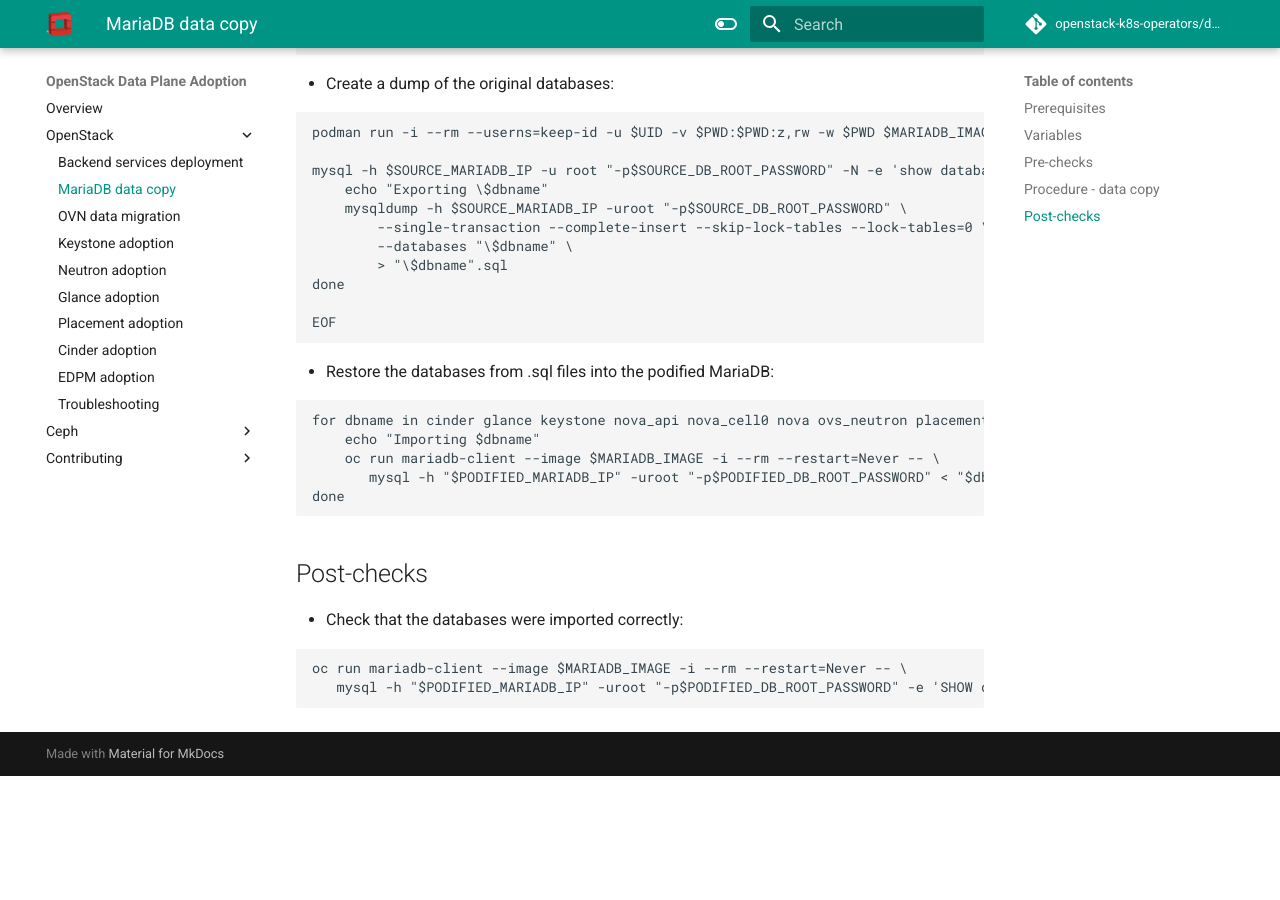
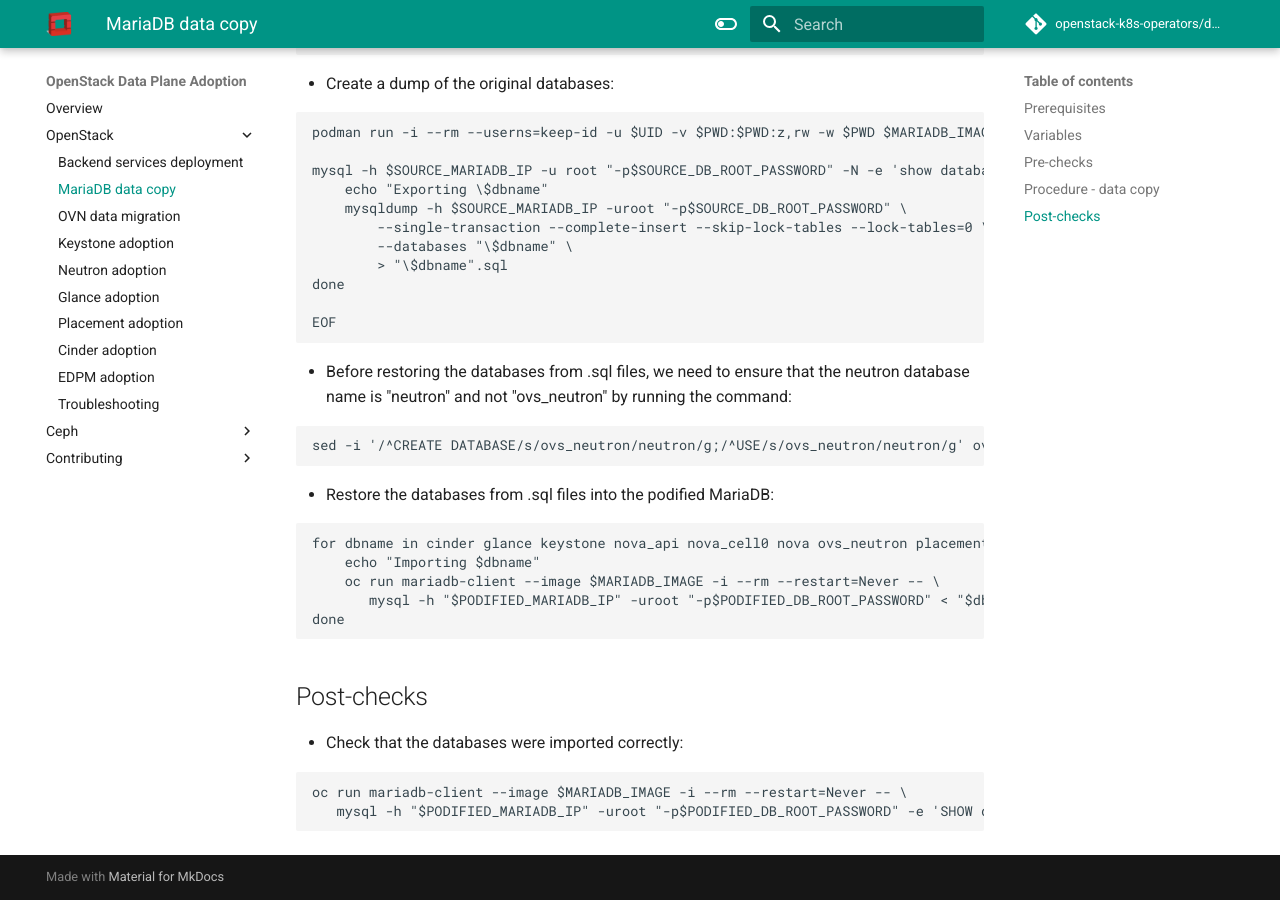
Before and after one commit to openstack-k8s-operators/data-plane-adoption, an MkDocs documentation site: the page built from docs/openstack/mariadb_copy.md, in a window 1280 px wide and 900 px high, scrolled down 1652 px. Built offline with MkDocs 1.6.1 and Material for MkDocs 9.7.7, drawn with Linux system fonts in a browser that asks for light colours; comment, search, counter and statistics services are not loaded; the version menu is left out; before the commit the page ends 2428 px from its top, so only the background shows below that.

Commit message:
Ensure that neutron db is adopted correctly
On a OSP Wallaby environment the neutron DB will be called "ovs_neutron"
but neutron pod expects the database to be called "neutron"

````diff
--- a/docs/openstack/mariadb_copy.md
+++ b/docs/openstack/mariadb_copy.md
@@ -94,6 +94,13 @@
   EOF
   ```
 
+* Before restoring the databases from .sql files, we need to ensure that the neutron
+database name is "neutron" and not "ovs_neutron" by running the command:
+
+  ```
+  sed -i '/^CREATE DATABASE/s/ovs_neutron/neutron/g;/^USE/s/ovs_neutron/neutron/g' ovs_neutron.sql
+  ```
+
 * Restore the databases from .sql files into the podified MariaDB:
 
   ```
````
Also changed, not shown: 1 other file.
